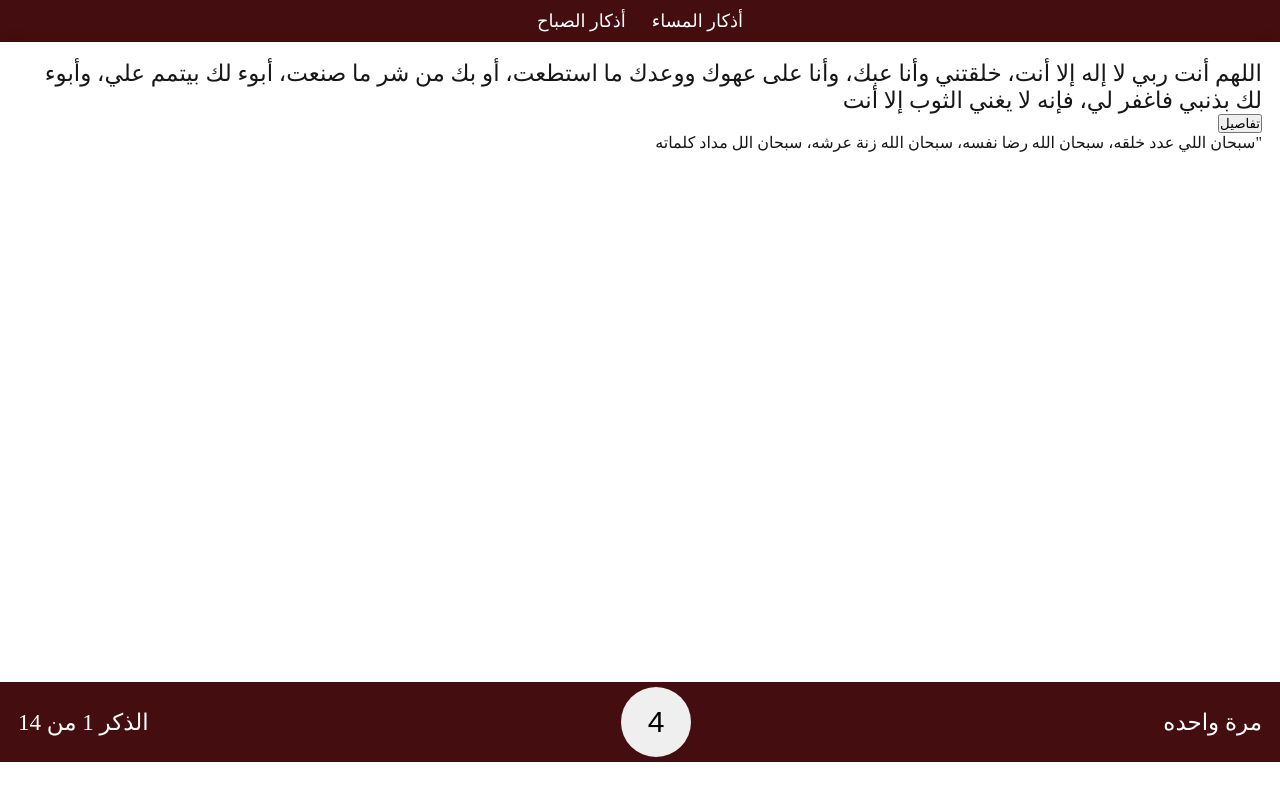
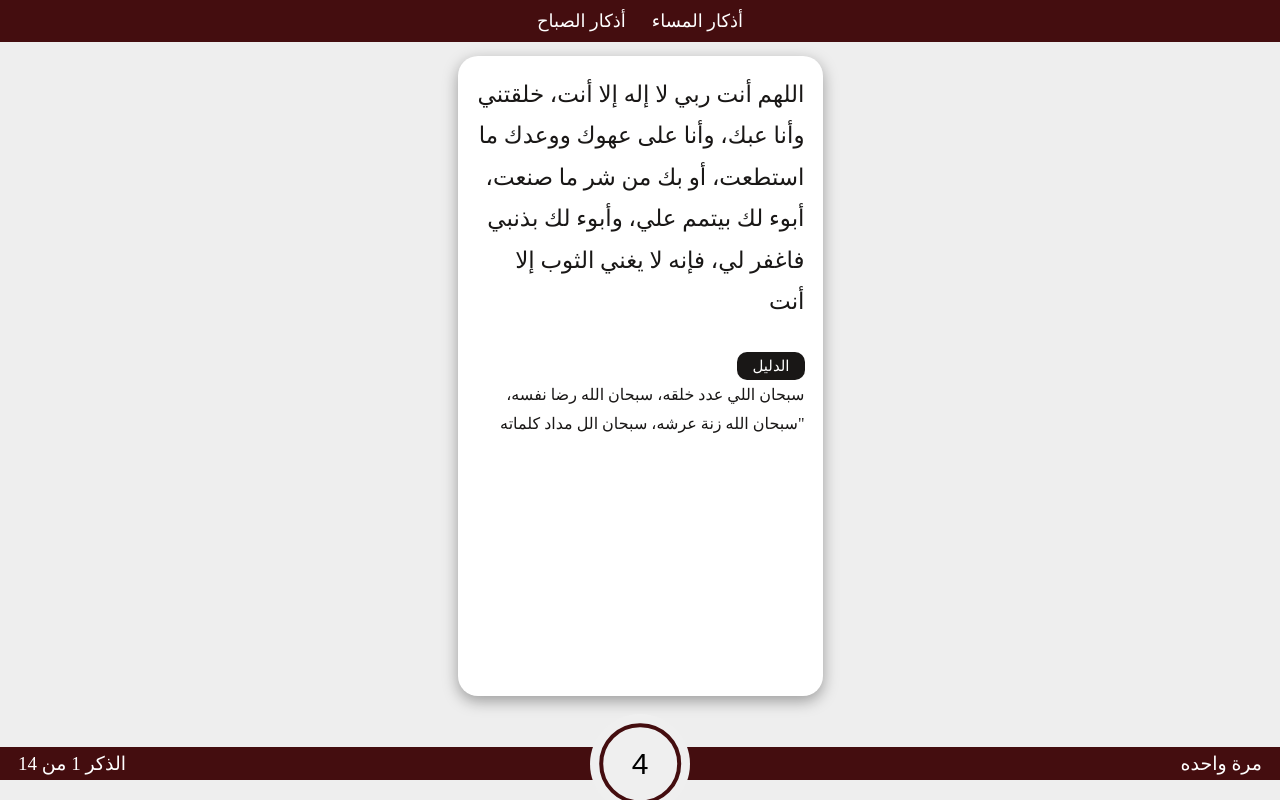
Before and after one commit to Mhmh-M/azkar, a plain HTML site: page index.html in a window 1280 px wide. Drawn offline with Linux system fonts and the light colour scheme; a web font is replaced by a local one.

Commit message:
updat the code

```diff
--- a/css/main.scss
+++ b/css/main.scss
@@ -11,6 +11,7 @@ $red-color: #440d0f;
 
 body {
   font-family: "Scheherazade New", serif;
+  background-color: #eee;
 }
 li {
   list-style: none;
@@ -38,28 +39,73 @@ header {
   text-align: end;
   padding: 18px;
   height: 80vh;
-  box-shadow: 0 2px 15px rgb(0 0 0 / 10%);
+  box-shadow: rgba(0, 0, 0, 0.35) 0px 5px 15px;
   color: $black-color;
+  width: 365px;
+  margin: 14px auto 30px;
+  background-color: #fff;
+  border-radius: 20px;
+  line-height: 1.8;
+
   .main-text {
     font-size: 23px;
+    position: relative;
+    &::after {
+      content: "";
+      position: absolute;
+      bottom: 0;
+      width: 80%;
+      height: 1px;
+    }
+  }
+  button {
+    font-size: 15px;
+    margin-top: 30px;
+    background-color: #191716;
+    color: #fff;
+    padding: 5px 15px;
+    outline: none;
+    border: none;
+    border-radius: 10px;
+    cursor: pointer;
   }
 }
-.info {
+
+footer .info {
   padding: 5px 18px;
   display: flex;
   align-items: center;
   justify-content: space-between;
   background-color: #440d0f;
   color: #ffff;
+  position: fixed;
+  width: 100%;
+  bottom: 20px;
   button {
-    width: 70px;
-    height: 70px;
+    width: 100px;
+    height: 100px;
     border-radius: 50%;
     font-size: 30px;
     outline: none;
-    border: none;
+    position: absolute;
+    left: 50%;
+    transform: translateX(-50%);
+    border: 4px solid transparent;
+    cursor: pointer;
+    &::before {
+      content: "";
+      position: absolute;
+      left: 50%;
+      top: 50%;
+      transform: translate(-50%, -50%);
+      width: 80%;
+      height: 80%;
+      border: 4px solid $red-color;
+      border-radius: 50%;
+    }
   }
+
   p {
-    font-size: 23px;
+    font-size: 19px;
   }
 }
--- a/index.html
+++ b/index.html
@@ -25,17 +25,19 @@
       <div class="container">
         <div class="main-text">اللهم أنت ربي لا إله إلا أنت، خلقتني وأنا عبك، وأنا على عهوك ووعدك ما استطعت، أو بك من شر
           ما صنعت، أبوء لك بيتمم علي، وأبوء لك بذنبي فاغفر لي، فإنه لا يغني الثوب إلا أنت</div>
-        <button class="detiles">تفاصيل</button>
+        <button class="detiles">الدليل</button>
         <p>سبحان اللي عدد خلقه، سبحان الله رضا نفسه، سبحان الله زنة عرشه، سبحان الل مداد كلماته"</p>
 
       </div>
-      <div class="info">
-        <p>الذكر 1 من 14</p>
-        <button>4</button>
-        <p>مرة واحده</p>
-      </div>
     </div>
   </main>
+  <footer>
+    <div class="info">
+      <p>الذكر 1 من 14</p>
+      <button>4</button>
+      <p>مرة واحده</p>
+    </div>
+  </footer>
 
 
 
```
Also changed, not shown: css/main.css.
